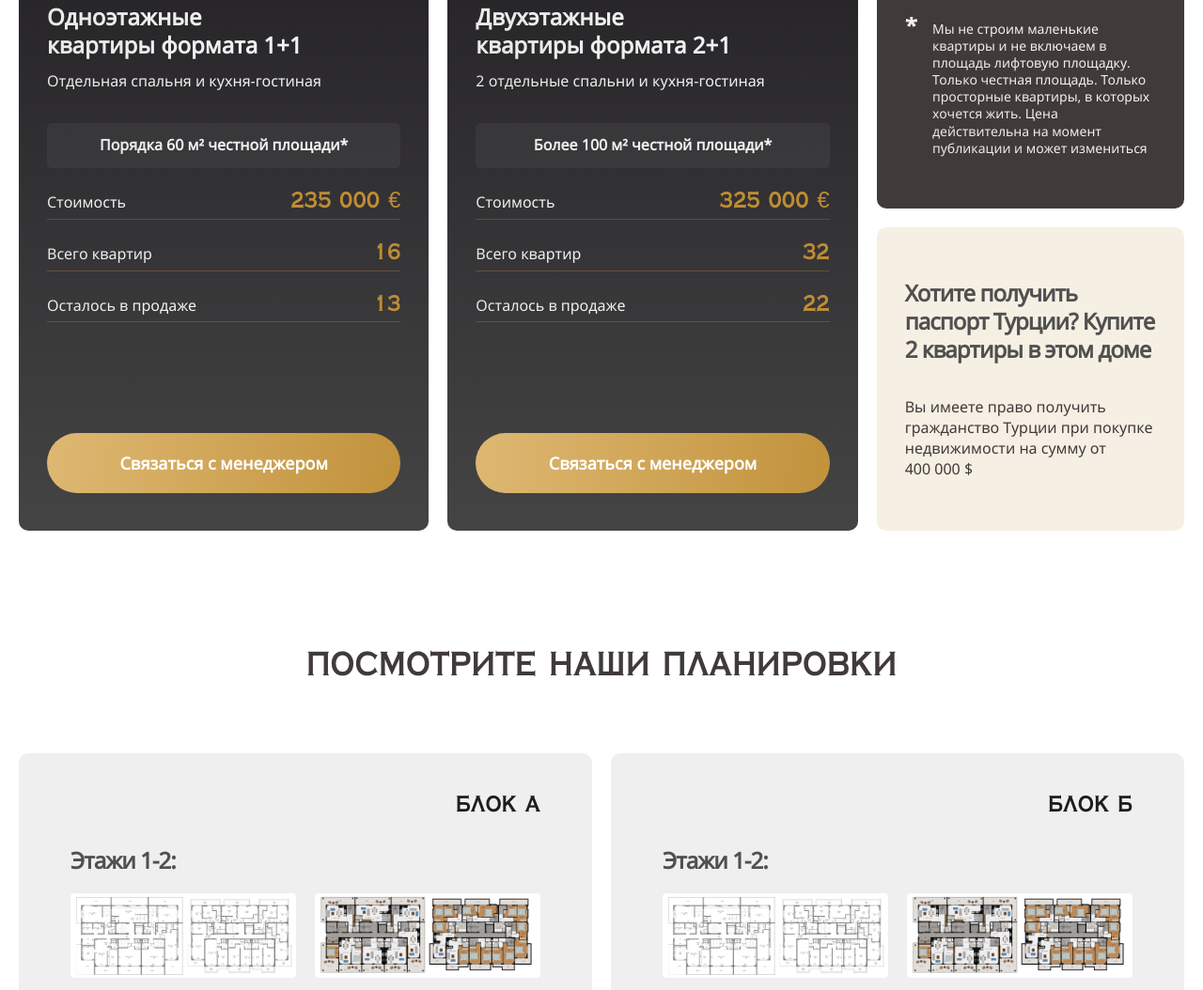
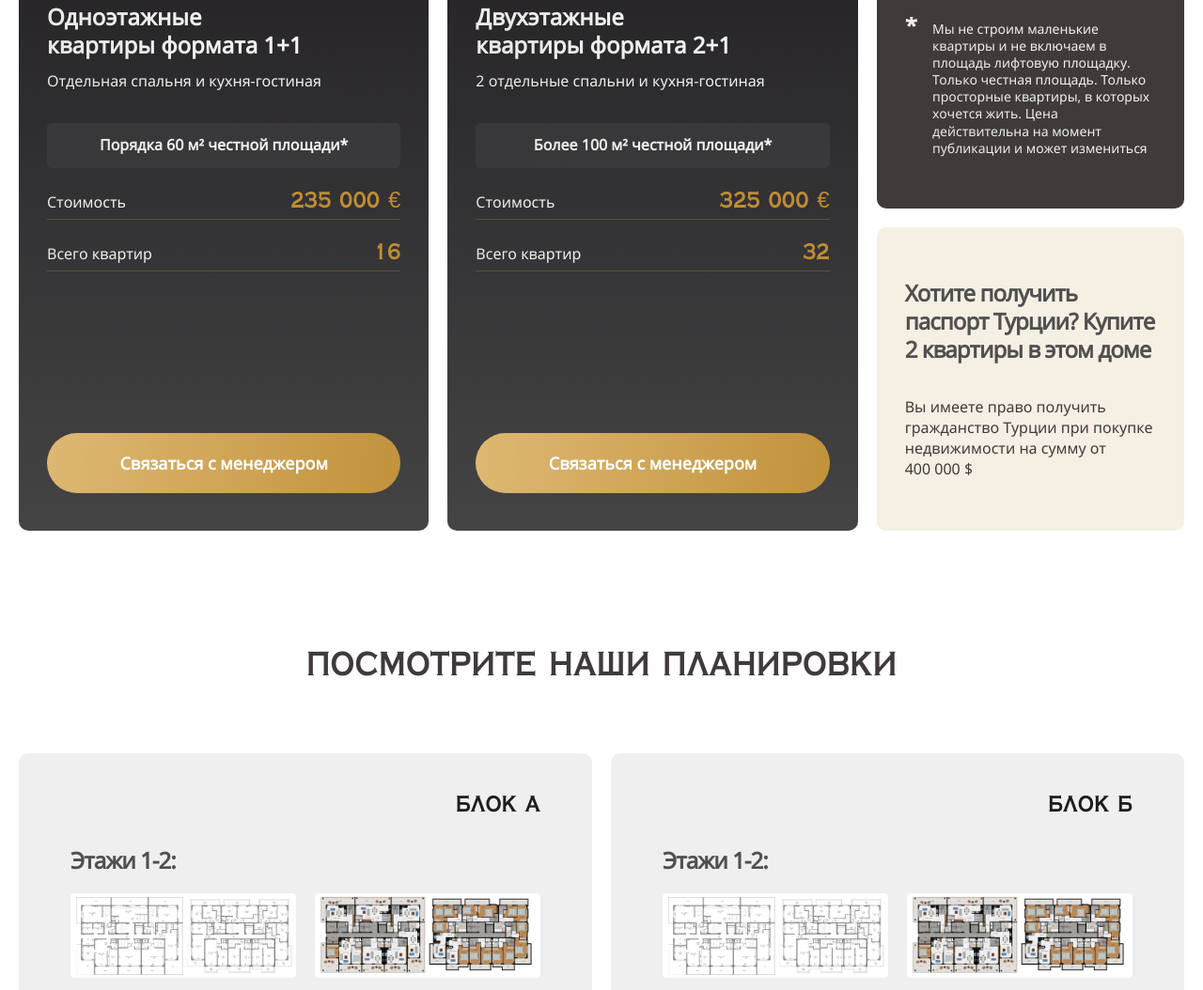
Before and after one commit to LegioAro/asgard-kvartiry, a plain HTML site: page index.html in a window 1280 px wide. Shown: the part 7772-8826 px from the top of the page at 94% size. Drawn offline with Linux system fonts and the light colour scheme; files whose address does not match are found by name; a web font is replaced by a local one.

Commit message:
edit complex

```diff
--- a/index.html
+++ b/index.html
@@ -366,10 +366,6 @@
                   <div class="complex__item-list-text complex__item--grad">Всего квартир</div>
                   <div class="complex__item-list-num">16</div>
                 </div>
-                <div class="complex__item-list-elem">
-                  <div class="complex__item-list-text complex__item--grad">Осталось в продаже</div>
-                  <div class="complex__item-list-num">13</div>
-                </div>
               </div>
               <div class="complex__item-btn">
                 <button class="btn modal__btn-active" data-modal-src="modal">
@@ -396,10 +392,6 @@
                 <div class="complex__item-list-elem">
                   <div class="complex__item-list-text complex__item--grad">Всего квартир</div>
                   <div class="complex__item-list-num">32</div>
-                </div>
-                <div class="complex__item-list-elem">
-                  <div class="complex__item-list-text complex__item--grad">Осталось в продаже</div>
-                  <div class="complex__item-list-num">22</div>
                 </div>
               </div>
               <div class="complex__item-btn">
```
